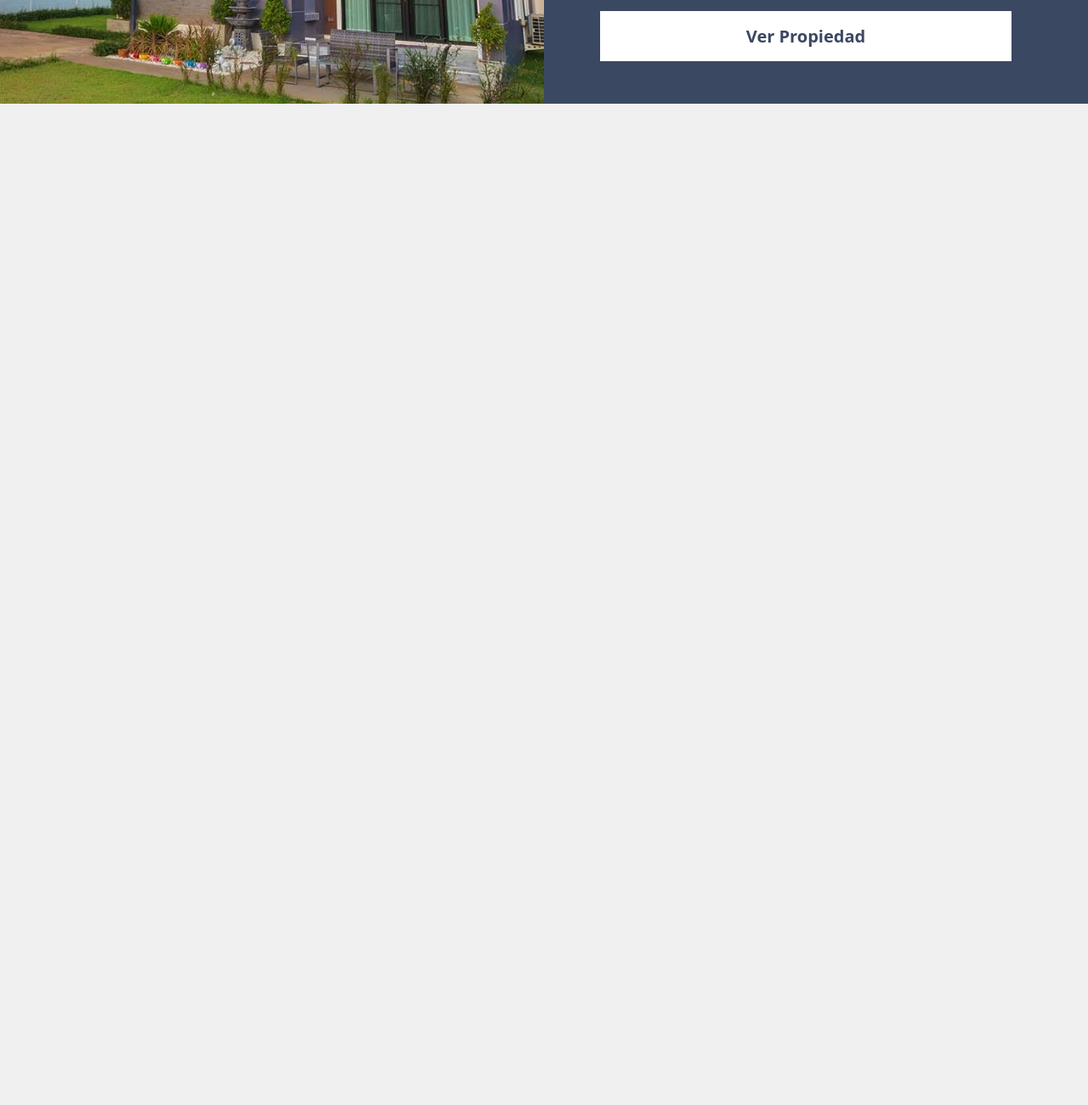
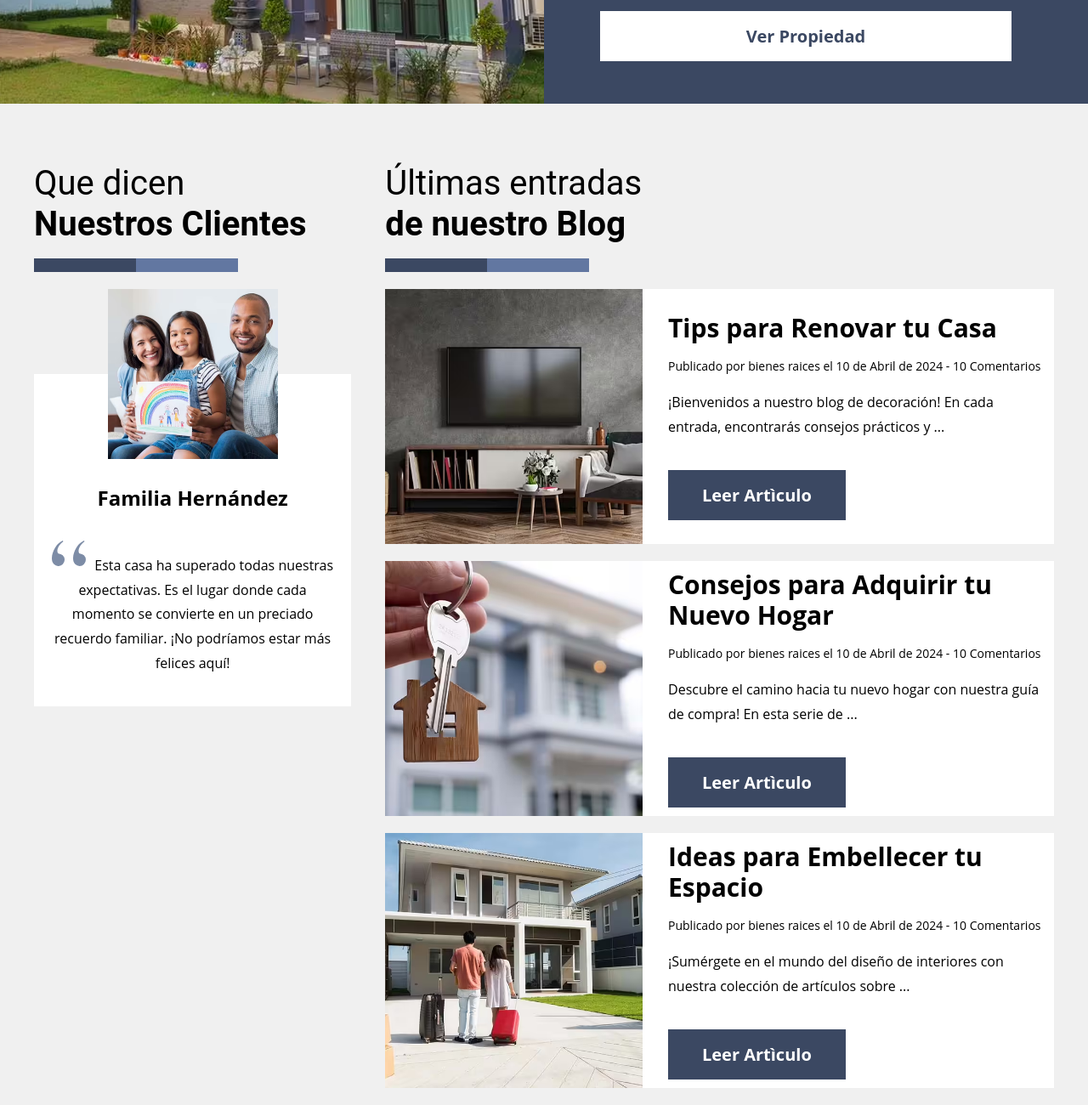
Before and after one commit to Devchris256/real-state, a website: page index.html in a window 1280 px wide. Shown: the part 2505-3805 px from the top of the page at 85% size. Before the commit the page ends 2627 px from the top, so only its background shows below. Drawn offline with Linux system fonts and the light colour scheme; files whose address does not match are found by name; a web font is replaced by a local one.

Commit message:
finaliza seccion testimonios y blog

```diff
--- a/index.html
+++ b/index.html
@@ -24,7 +24,7 @@
             <div class="header__content">
                 <h1 class="header__title">Encuentra tu casa de lujo al mejor precio</h1>
                 <p class="header__text">¡Descubre tu hogar ideal en un solo clic! Desde acogedores apartamentos hasta impresionantes residencias, nuestra plataforma te conecta con las mejores opciones de vivienda. Encuentra tu sueño hecho realidad hoy mismo.</p>
-                <picture>
+                <picture class="blog__picture">
                     <source srcset="./build/img/imagenHeader.avif" type="image/avif">
                     <source srcset="./build/img/imagenHeader.webp" type="image/webp">
                     <img class="header__img" loading="lazy" src="./build/img/imagenHeader.jpg" alt="Pareja observando una casa mientras se abrazan">
@@ -113,5 +113,67 @@
             </div> <!-- content -->
         </div> <!-- wrapper -->
     </section> <!-- featured -->
+    <div class="testomonials-blog">
+        <div class="wrapper">
+            <div class="testomonials-blog__content">
+                <section class="testomonials-blog__testimonials">
+                    <h2 class="testomonials-blog__title">Que dicen <span>Nuestros Clientes</span></h2>
+                    <div class="testimony">
+                        <picture>
+                            <source srcset="./build/img/testimonial.avif" type="image/avif">
+                            <source srcset="./build/img/testimonial.webp" type="image/webp">
+                            <img class="testimony__img" loading="lazy" src="./build/img/testimonial.jpg" alt="Fotogragia de la familia Hernandez">
+                        </picture>
+                        <div class="testimony__content">
+                            <p class="testimony__name">Familia Hernández</p>
+                            <p class="testimony__text">Esta casa ha superado todas nuestras expectativas. Es el lugar donde cada momento se convierte en un preciado recuerdo familiar. ¡No podríamos estar más felices aquí!</p>
+                        </div>
+                    </div> <!-- testimonio -->
+                </section> <!-- testimonios -->
+                <section class="testomonials-blog__blog">
+                    <h2 class="testomonials-blog__title">Últimas entradas <span>de nuestro Blog</span></h2>
+                    <article class="blog">
+                        <picture class="blog__picture">
+                            <source srcset="./build/img/blog_1.avif" type="image/avif">
+                            <source srcset="./build/img/blog_1.webp" type="image/webp">
+                            <img class="blog__img" loading="lazy" src="./build/img/blog_1.jpg" alt="blog 1">
+                        </picture>
+                        <div class="blog__content">
+                            <h3 class="blog__name"> Tips para Renovar tu Casa</h3>
+                            <p class="blog__meta">Publicado por bienes raices el 10 de Abril de 2024 - 10 Comentarios</p>
+                            <p class="blog__text">¡Bienvenidos a nuestro blog de decoración! En cada entrada, encontrarás consejos prácticos y ...</p>
+                            <a href="#" class="blog__link">Leer Artìculo</a>
+                        </div>
+                    </article> <!-- blog -->
+                    <article class="blog">
+                        <picture class="blog__picture">
+                            <source srcset="./build/img/blog_2.avif" type="image/avif">
+                            <source srcset="./build/img/blog_2.webp" type="image/webp">
+                            <img class="blog__img" loading="lazy" src="./build/img/blog_2.jpg" alt="blog 2">
+                        </picture>
+                        <div class="blog__content">
+                            <h3 class="blog__name">Consejos para Adquirir tu Nuevo Hogar</h3>
+                            <p class="blog__meta">Publicado por bienes raices el 10 de Abril de 2024 - 10 Comentarios</p>
+                            <p class="blog__text">Descubre el camino hacia tu nuevo hogar con nuestra guía de compra! En esta serie de ...</p>
+                            <a href="#" class="blog__link">Leer Artìculo</a>
+                        </div>
+                    </article> <!-- blog -->
+                    <article class="blog">
+                        <picture class="blog__picture">
+                            <source srcset="./build/img/blog_3.avif" type="image/avif">
+                            <source srcset="./build/img/blog_3.webp" type="image/webp">
+                            <img class="blog__img" loading="lazy" src="./build/img/blog_3.jpg" alt="blog 3">
+                        </picture>
+                        <div class="blog__content">
+                            <h3 class="blog__name">Ideas para Embellecer tu Espacio</h3>
+                            <p class="blog__meta">Publicado por bienes raices el 10 de Abril de 2024 - 10 Comentarios</p>
+                            <p class="blog__text">¡Sumérgete en el mundo del diseño de interiores con nuestra colección de artículos sobre ...</p>
+                            <a href="#" class="blog__link">Leer Artìculo</a>
+                        </div>
+                    </article> <!-- blog -->
+                </section> <!-- blogs -->
+            </div> <!-- content -->
+        </div> <!-- wrapper -->
+    </div> <!-- testomonios y blog -->
 </body>
 </html>
--- a/src/scss/base/_minxis.scss
+++ b/src/scss/base/_minxis.scss
@@ -57,32 +57,14 @@
     }
 }
 
-
-// @mixin heading($salto: false) {
-//     font-weight: 400;
-
-//     span {
-//         font-weight: 700;
-//         @if($salto) {
-//             display: block;
-//         }
-
-//     }
-
-//     &::after {
-//         content: '';
-//         display: block;
-//         height: 1rem;
-//         width: 15rem;
-//         margin-top: 1rem;
-//         background-image: linear-gradient( to right, v.$primario 0%, v.$primario 50%, lighten(v.$primario, 20%) 50%, lighten(v.$primario, 20%) 100% );
-//     }
-// }
-@mixin title {
+@mixin title($salto: false) {
     font-weight: 400;
 
     span {
         font-weight: 700;
+        @if($salto) {
+            display: block;
+        }
     }
 
     &::after {
--- a/src/scss/ui/contenido/_destacada.scss
+++ b/src/scss/ui/contenido/_destacada.scss
@@ -5,13 +5,16 @@
 .featured {
     margin-block-start: 3.125rem;
     @include m.format(linear-gradient(to bottom, transparent 0%, transparent 50%, v.$primary 50%, v.$primary 100%), url(../img/destacada.jpg));
-    // background-image: linear-gradient(to bottom, transparent 0%, transparent 50%, v.$primary 50%, v.$primary 100%), url(../img/destacada.jpg);
+    @include m.format(linear-gradient(to bottom, transparent 0%, transparent 50%, v.$primary 50%, v.$primary 100%), url(../img/destacada.webp));
+    @include m.format(linear-gradient(to bottom, transparent 0%, transparent 50%, v.$primary 50%, v.$primary 100%), url(../img/destacada.avif));
     background-size: 100%, cover ;
     background-position: center, -31.25rem -18.75rem;
     background-repeat: no-repeat;
 
     @include m.tablet {
         @include m.format(linear-gradient(to right, transparent 0%, transparent 50%, v.$primary 50%, v.$primary 100%), url(../img/destacada.jpg));
+        @include m.format(linear-gradient(to right, transparent 0%, transparent 50%, v.$primary 50%, v.$primary 100%), url(../img/destacada.webp));
+        @include m.format(linear-gradient(to right, transparent 0%, transparent 50%, v.$primary 50%, v.$primary 100%), url(../img/destacada.avif));
         background-position: center, -31.25rem center;
 
     }
--- a/src/scss/ui/contenido/_index.scss
+++ b/src/scss/ui/contenido/_index.scss
@@ -1,2 +1,3 @@
 @forward 'propiedades';
-@forward 'destacada'
+@forward 'destacada';
+@forward 'testimonio-blog';
--- /dev/null
+++ b/src/scss/ui/contenido/_testimonio-blog.scss
@@ -0,0 +1,96 @@
+@use '../../base/variables' as v;
+@use '../../base/minxis' as m;
+
+.testomonials-blog{
+    margin-block-start: 3.125rem;
+
+    &__title {
+        @include m.title(true);
+    }
+
+    @include m.desktop {
+        &__content {
+            @include m.grid(3, 2.5rem);
+        }
+
+        &__testimonials {
+            grid-column: 1 / 2;
+        }
+
+        &__blog {
+            grid-column: 2 / 4;
+        }
+    }
+
+}
+
+.testimony {
+    text-align: center;
+
+    &__img {
+        inline-size: 12.5rem;
+        margin: 0 auto;
+    }
+
+    &__content {
+        background-color: v.$white;
+        margin-block-start: -6.25rem;
+        padding: 6.25rem 1.25rem 1.25rem 1.25rem;
+    }
+
+    &__name {
+        font-size: 1.5rem;
+        font-weight: 700;
+    }
+    &__text {
+        &::before {
+            content: '';
+            background-image: url(../img/quote.svg);
+            background-repeat: no-repeat;
+            background-position: center;
+            display: inline-block;
+            inline-size: 2.5rem;
+            block-size: 2.5rem;
+            margin-inline-end: .625rem;
+
+        }
+    }
+}
+
+.blog {
+    background-color: v.$white;
+    margin-block-end: 1.25rem;
+
+    @include m.tablet {
+        @include m.grid(5, 1.25rem);
+        align-items: center;
+
+        &__picture {
+            @include m.tablet {
+                grid-column: 1 / 3;
+            }
+        }
+    }
+    &__img {
+        block-size: 18.75rem;
+        object-fit: cover;
+        inline-size: 100%;
+    }
+
+    &__content {
+        padding: .625rem;
+        @include m.tablet {
+            grid-column: 3 / 6;
+        }
+    }
+    &__meta {
+        font-size: .875rem;
+    }
+    &__link {
+        @include m.button(v.$primary, v.$white);
+        display: block;
+        @include m.tablet {
+            display: inline-block;
+        }
+    }
+}
```
Also changed, not shown: build/css/app.css, 1 other file.
